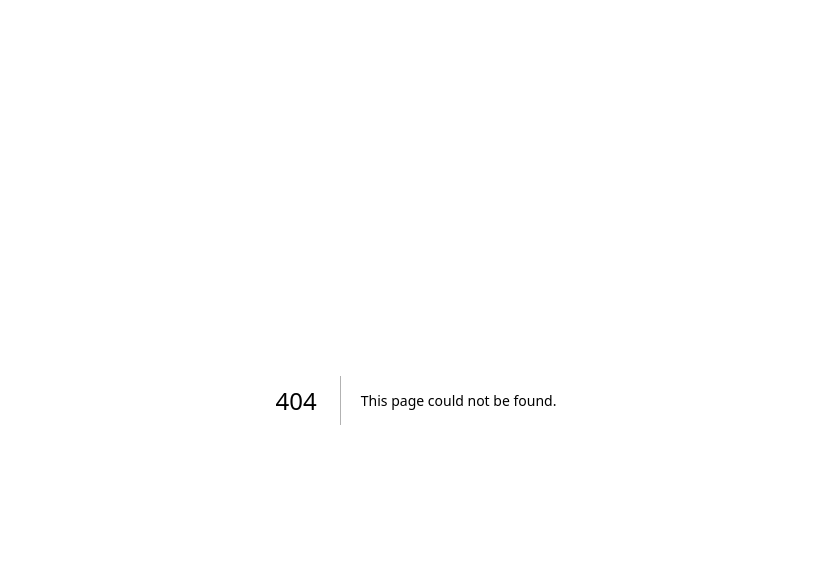
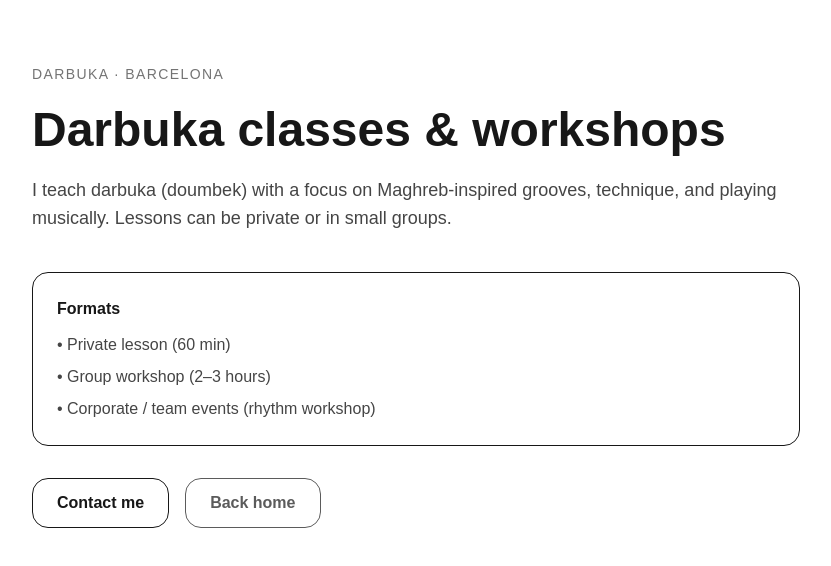
Before and after one commit to kuncarlos911/djcv-next, a Next.js app: page /darbuka in a window 1280 px wide. Before the commit this address had no page. Shown: the top 566 px of the page, without its empty margins (224-1055 px from the left). Built offline with nearby package versions, Linux system fonts and the light colour scheme.

Commit message:
Add Darbuka section and page

```diff
--- /dev/null
+++ b/app/darbuka/page.tsx
@@ -0,0 +1,44 @@
+export default function DarbukaPage() {
+  return (
+    <main className="min-h-screen px-6 py-16">
+      <div className="mx-auto max-w-3xl">
+        <p className="text-sm uppercase tracking-widest opacity-60">
+          Darbuka · Barcelona
+        </p>
+
+        <h1 className="mt-4 text-5xl font-bold leading-tight">
+          Darbuka classes & workshops
+        </h1>
+
+        <p className="mt-4 text-lg opacity-80">
+          I teach darbuka (doumbek) with a focus on Maghreb-inspired grooves,
+          technique, and playing musically. Lessons can be private or in small groups.
+        </p>
+
+        <div className="mt-10 rounded-2xl border p-6">
+          <p className="font-semibold">Formats</p>
+          <ul className="mt-3 space-y-2 opacity-80">
+            <li>• Private lesson (60 min)</li>
+            <li>• Group workshop (2–3 hours)</li>
+            <li>• Corporate / team events (rhythm workshop)</li>
+          </ul>
+        </div>
+
+        <div className="mt-8 flex flex-wrap gap-4">
+          <a
+            href="/contact"
+            className="rounded-2xl border px-6 py-3 font-semibold"
+          >
+            Contact me
+          </a>
+          <a
+            href="/"
+            className="rounded-2xl border px-6 py-3 font-semibold opacity-70"
+          >
+            Back home
+          </a>
+        </div>
+      </div>
+    </main>
+  );
+}
```
